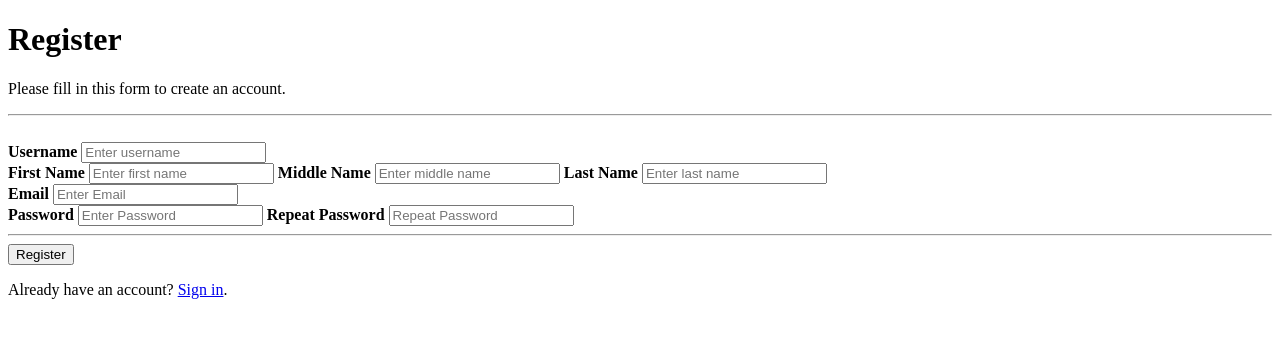
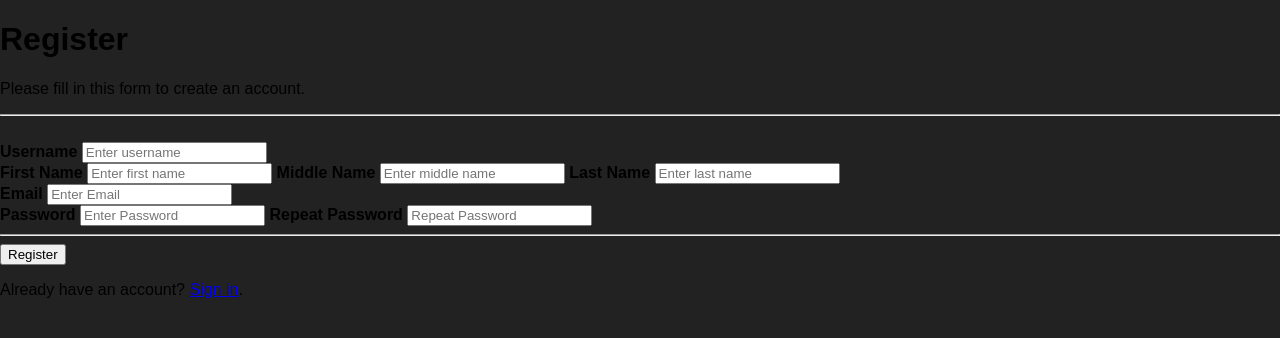
Before and after one commit to wilson3e/Group_B_7135, a PHP site: page /Register.php in a window 1280 px wide. Shown: the top 338 px of the page. Run offline with PHP 8.4, Linux system fonts and the light colour scheme.

Commit message:
Update Register.php

```diff
--- a/Register.php
+++ b/Register.php
@@ -59,12 +59,20 @@
 ?>
 
 <html xmlns="http://ww.w3.org/1999/xhtml" lang="en" xml:lang="en">
+	  <head>
+            <meta http-equiv="Content-Type" content="text/html; charset=utf-8" />
+            <meta name="viewport" content="width=device-width, initial-scale=1.0" />
+            <link href="https://fonts.googleapis.com/css?family=Work+Sans: 30%"  />
+            <link type="text/css" rel="stylesheet" href="style.css"/>
+            <title>Registration Page</title>
+        </head>
+
 	<form action="" method="POST">
 		<div class="container">
 			<h1>Register</h1>
 			<p>Please fill in this form to create an account.</p>
 			<hr>
-				<br>
+				<br/>
 
 				<label for="username"><b>Username</b></label>
 				<input type="text" placeholder="Enter username" name="username" required="required" />
```
